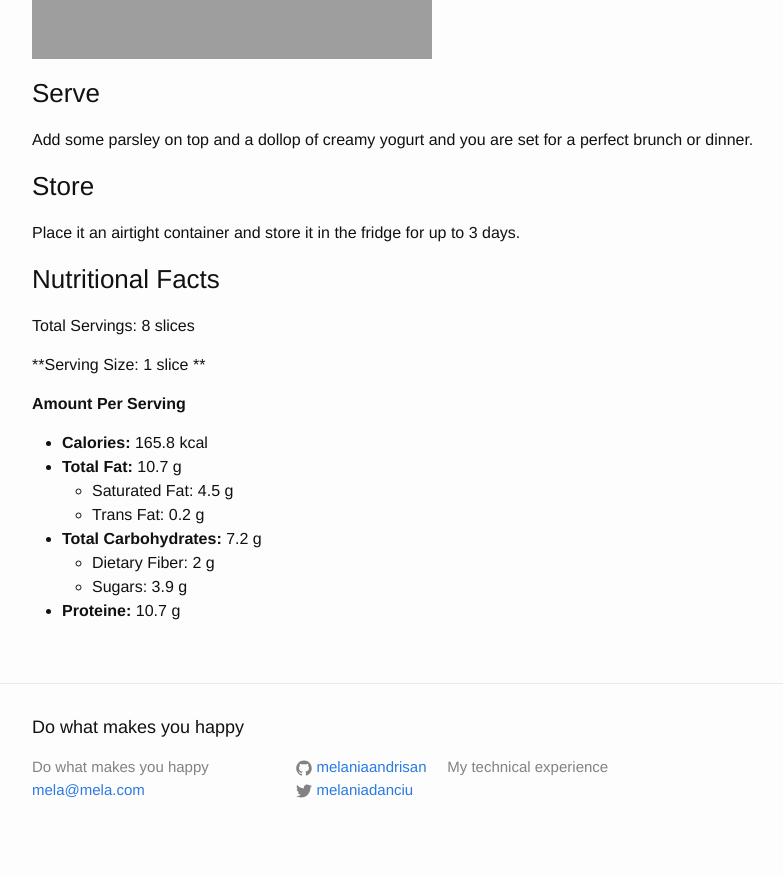
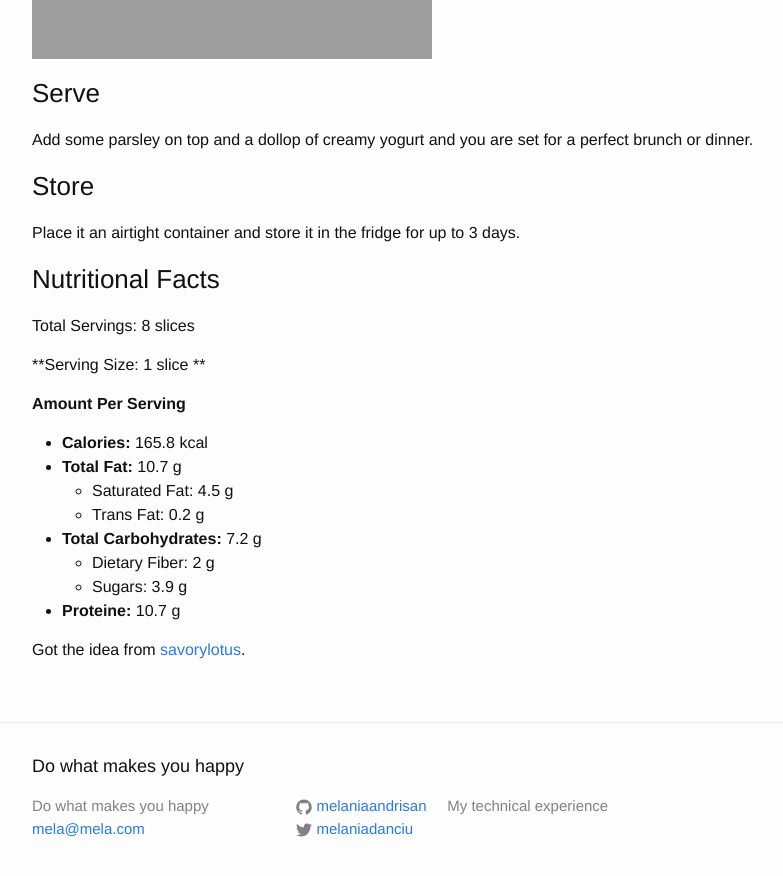
Before and after one commit to melaniaandrisan/melaniaandrisan.github.io, a Jekyll site: the page built from _posts/2018-09-05-Keto-Asparagus-quiche.md, in a window 1280 px wide and 900 px high, scrolled down 4214 px. Shown: the top 876 px of the window, without its empty margins (238-1021 px from the left). Built offline with Jekyll 4.4.1, drawn with Linux system fonts in a browser that asks for light colours; comment, search, counter and statistics services are not loaded.

Commit message:
Update 2018-09-05-Keto-Asparagus-quiche.md

```diff
--- a/_posts/2018-09-05-Keto-Asparagus-quiche.md
+++ b/_posts/2018-09-05-Keto-Asparagus-quiche.md
@@ -97,3 +97,5 @@ Total Servings: 8 slices
   - Dietary Fiber: 2 g
   - Sugars: 3.9 g
 - **Proteine:** 10.7 g
+
+Got the idea from [savorylotus](https://www.savorylotus.com/crustless-caramelized-onion-and-asparagus-quiche/).
```
